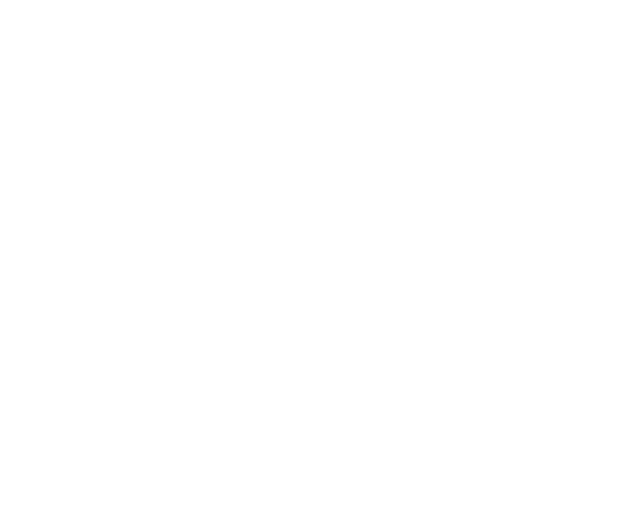
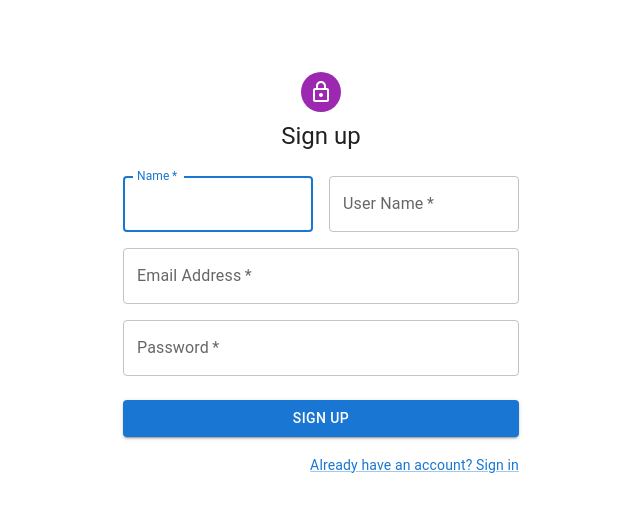
Before and after one commit to Elkinssm/front-lubriservicios-team-international, a React (Create React App) app: page /register in a window 1280 px wide. Before the commit this address had no page. Shown: the top 512 px of the page, without its empty margins (319-959 px from the left). Built offline with nearby package versions, Linux system fonts and the light colour scheme.

Commit message:
Add login

```diff
--- a/src/App.js
+++ b/src/App.js
@@ -2,8 +2,9 @@
 import './App.css';
 import { BrowserRouter, Route, Routes } from 'react-router-dom';
 import { Grid } from '@mui/material';
-import Login from './Components/login/login';
+import SignIn from './Components/SignIn/SignIn';
 import Dashboard from './Pages/Dashboard/dashboard';
+import Register from './Components/Register/Register';
 
 function App() {
   return (
@@ -11,9 +12,10 @@
       <BrowserRouter>
         <Grid>
           <Routes>
-            <Route exact path="/" element={<Login />} />
-            <Route exact path="/auth/login" element={<Login />} />
+            <Route exact path="/" element={<SignIn />} />
+            <Route exact path="/auth/login" element={<SignIn />} />
             <Route exact path="/dashboard/" element={<Dashboard />} />
+            <Route exact path="/register" element={<Register />} />
           </Routes>
         </Grid>
       </BrowserRouter>
--- /dev/null
+++ b/src/Components/Register/Register.js
@@ -0,0 +1,131 @@
+import * as React from 'react';
+import Avatar from '@mui/material/Avatar';
+import Button from '@mui/material/Button';
+import CssBaseline from '@mui/material/CssBaseline';
+import TextField from '@mui/material/TextField';
+import FormControlLabel from '@mui/material/FormControlLabel';
+import Checkbox from '@mui/material/Checkbox';
+import Link from '@mui/material/Link';
+import Grid from '@mui/material/Grid';
+import Box from '@mui/material/Box';
+import LockOutlinedIcon from '@mui/icons-material/LockOutlined';
+import Typography from '@mui/material/Typography';
+import Container from '@mui/material/Container';
+import { createTheme, ThemeProvider } from '@mui/material/styles';
+import { useNavigate } from 'react-router-dom';
+import { register } from '../../actions/login-action';
+
+const theme = createTheme();
+
+export default function Register() {
+  const history = useNavigate();
+
+  const handleSubmit = (event) => {
+    event.preventDefault();
+    const data = new FormData(event.currentTarget);
+    const registertData = {
+      name: data.get('name'),
+      password: data.get('password'),
+      userName: data.get('userName'),
+      email: data.get('email'),
+    };
+    register(registertData).then(
+      (response) => {
+        if (response.status === 201 || response.code === 201) {
+          history('/');
+        } else {
+        }
+      },
+      (error) => {},
+    );
+  };
+
+  return (
+    <ThemeProvider theme={theme}>
+      <Container component="main" maxWidth="xs">
+        <CssBaseline />
+        <Box
+          sx={{
+            marginTop: 8,
+            display: 'flex',
+            flexDirection: 'column',
+            alignItems: 'center',
+          }}
+        >
+          <Avatar sx={{ m: 1, bgcolor: 'secondary.main' }}>
+            <LockOutlinedIcon />
+          </Avatar>
+          <Typography component="h1" variant="h5">
+            Sign up
+          </Typography>
+          <Box
+            component="form"
+            noValidate
+            onSubmit={handleSubmit}
+            sx={{ mt: 3 }}
+          >
+            <Grid container spacing={2}>
+              <Grid item xs={12} sm={6}>
+                <TextField
+                  autoComplete="given-name"
+                  name="name"
+                  required
+                  fullWidth
+                  id="name"
+                  label="Name"
+                  autoFocus
+                />
+              </Grid>
+              <Grid item xs={12} sm={6}>
+                <TextField
+                  required
+                  fullWidth
+                  id="userName"
+                  label="User Name"
+                  name="userName"
+                  autoComplete="family-name"
+                />
+              </Grid>
+              <Grid item xs={12}>
+                <TextField
+                  required
+                  fullWidth
+                  id="email"
+                  label="Email Address"
+                  name="email"
+                  autoComplete="email"
+                />
+              </Grid>
+              <Grid item xs={12}>
+                <TextField
+                  required
+                  fullWidth
+                  name="password"
+                  label="Password"
+                  type="password"
+                  id="password"
+                  autoComplete="new-password"
+                />
+              </Grid>
+            </Grid>
+            <Button
+              type="submit"
+              fullWidth
+              variant="contained"
+              sx={{ mt: 3, mb: 2 }}
+            >
+              Sign Up
+            </Button>
+            <Grid container justifyContent="flex-end">
+              <Grid item>
+                <Link href="/" variant="body2">
+                  Already have an account? Sign in
+                </Link>
+              </Grid>
+            </Grid>
+          </Box>
+        </Box>
+      </Container>
+    </ThemeProvider>
+  );
+}
--- a/src/Components/login/login.js
+++ b/src/Components/SignIn/SignIn.js
@@ -12,11 +12,18 @@
 import LockOutlinedIcon from '@mui/icons-material/LockOutlined';
 import Typography from '@mui/material/Typography';
 import { createTheme, ThemeProvider } from '@mui/material/styles';
+import { useNavigate } from 'react-router-dom';
 import xs from '../../Images/Logo.png';
+import { login } from '../../actions/login-action';
 
 function Copyright() {
   return (
-    <Typography variant="body2" color="text.secondary" align="center" sx={{ mt: 5 }}>
+    <Typography
+      variant="body2"
+      color="text.secondary"
+      align="center"
+      sx={{ mt: 5 }}
+    >
       {'Copyright © '}
       <Link color="inherit" href="https://lubriserviciosdelnorte.com/">
         Lubriservicios del Norte SAS
@@ -30,14 +37,35 @@
 
 const theme = createTheme();
 
-export default function Login() {
+export default function SignIn() {
+  const history = useNavigate();
+
   const handleSubmit = (event) => {
     event.preventDefault();
     const data = new FormData(event.currentTarget);
-    console.log({
+    const user = {
       email: data.get('email'),
       password: data.get('password'),
-    });
+    };
+    login(user).then(
+      (response) => {
+        if (response.status === 200 || response.code === 200) {
+          window.localStorage.setItem(
+            'token_app',
+            response.data != null && response.data.token,
+          );
+
+          const temporaly = JSON.parse(localStorage.getItem('state'));
+          const body = {
+            token: temporaly?.token?.token,
+            email: temporaly?.userInfo?.email,
+          };
+          history('/register');
+        } else {
+        }
+      },
+      (error) => {},
+    );
   };
 
   return (
@@ -52,7 +80,9 @@
           sx={{
             backgroundImage: `url(${xs})`,
             backgroundRepeat: 'no-repeat',
-            backgroundColor: (t) => (t.palette.mode === 'light' ? t.palette.grey[50] : t.palette.grey[900]),
+            backgroundColor: (t) => (t.palette.mode === 'light'
+              ? t.palette.grey[50]
+              : t.palette.grey[900]),
             backgroundSize: 'cover',
             backgroundPosition: 'center',
           }}
@@ -73,7 +103,12 @@
             <Typography component="h1" variant="h5">
               Ingreso
             </Typography>
-            <Box component="form" noValidate onSubmit={handleSubmit} sx={{ mt: 1 }}>
+            <Box
+              component="form"
+              noValidate
+              onSubmit={handleSubmit}
+              sx={{ mt: 1 }}
+            >
               <TextField
                 margin="normal"
                 required
--- a/src/actions/login-action.js
+++ b/src/actions/login-action.js
@@ -5,7 +5,11 @@
     'Content-Type': 'application/json',
   };
   axios
-    .post('http://localhost:3000/api/lubrisernorte/v1/users/', loginData, headers)
+    .post(
+      'http://localhost:3000/api/lubrisernorte/v1/auth/login',
+      loginData,
+      headers,
+    )
     .then((response) => {
       resolve(response);
     })
@@ -19,7 +23,11 @@
     'Content-Type': 'application/json',
   };
   axios
-    .post('http://localhost:3000/api/lubrisernorte/v1/users/', registertData, headers)
+    .post(
+      'http://localhost:3000/api/lubrisernorte/v1/users/',
+      registertData,
+      headers,
+    )
     .then((response) => {
       resolve(response);
     })
```
Also changed, not shown: src/Pages/Dashboard/dashboard.js (+4 -4 lines), src/actions/material-action.js (+18 -24 lines), src/actions/order-action.js (+18 -24 lines), src/actions/order-work-type-action.js (+18 -24 lines), src/actions/user-action.js (+13 -17 lines), src/actions/vehicle-action.js (+18 -24 lines), src/actions/work-type-action.js (+18 -24 lines).
